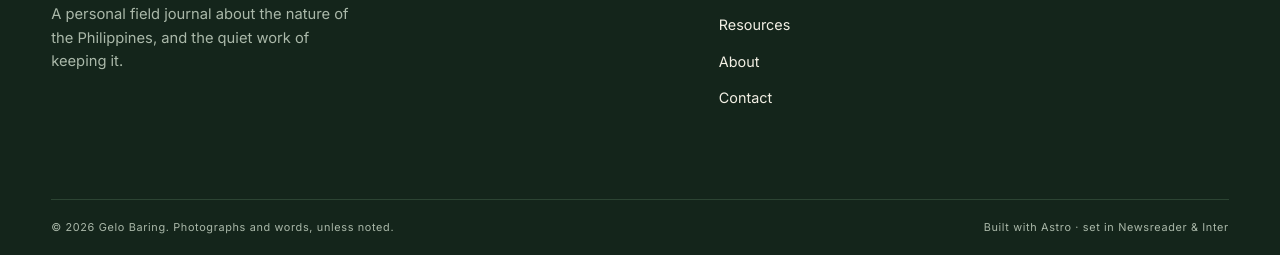
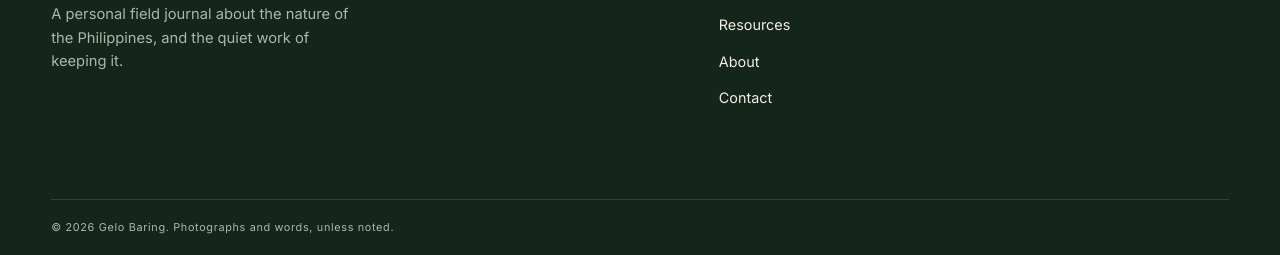
Before and after one commit to gelogabz/leavenothing-blog, an Astro site: page / in a window 1280 px wide. Shown: the part 6544-6799 px from the top of the page. Built offline with nearby package versions, Linux system fonts and the light colour scheme; Astro itself is replaced by a stand-in of ours; no server answers.

Commit message:
Update footer copyright notice

```diff
--- a/src/components/Footer.astro
+++ b/src/components/Footer.astro
@@ -46,6 +46,5 @@ const year = new Date().getFullYear();
 
   <div class="shell footer-bottom">
     <p>© {year} {SITE.author}. Photographs and words, unless noted.</p>
-    <p>Built with Astro · set in Newsreader &amp; Inter</p>
   </div>
 </footer>
```
